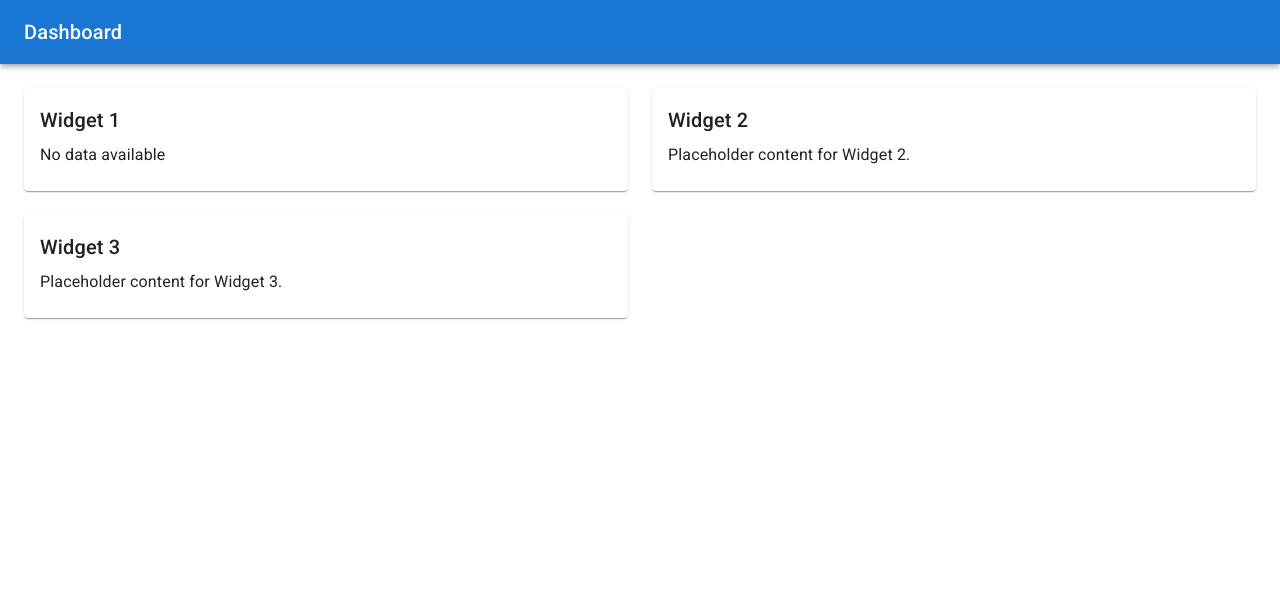
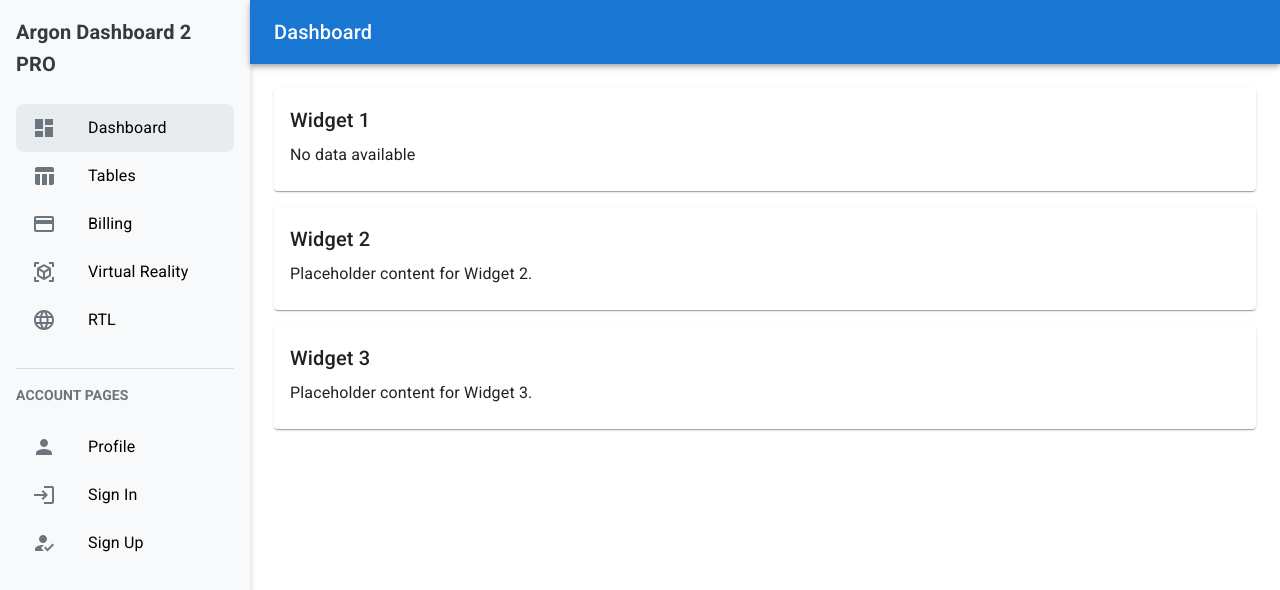
Before and after one commit to amhoba2014/e-commerce-order-tracking-and-performance-dashboard, a Next.js app in the folder frontend/assets/: page / in a window 1280 px wide. Shown: the top 590 px of the page. Built offline with nearby package versions, Linux system fonts and the light colour scheme; what @hey-api/client-fetch would draw is missing.

Commit message:
added sidebar

```diff
--- a/frontend/assets/components/dashboard.tsx
+++ b/frontend/assets/components/dashboard.tsx
@@ -1,40 +1,39 @@
-import React, { useState, useEffect } from 'react';
-import { AppBar, Toolbar, Typography, Grid, Card, CardContent, Button, CircularProgress } from '@mui/material';
+import React, { useState } from 'react';
+import { AppBar, Toolbar, Typography, Card, CardContent } from '@mui/material';
+import Sidebar from './sidebar'
 
 export default function Dashboard() {
-  const [data, setData] = useState(null)
-  const [loading, setLoading] = useState(false)
-  const [error, setError] = useState(null)
+  const [data, setData] = useState(null);
 
   return (
-    <div className="flex min-h-screen flex-col">
+    <div style={{ display: 'flex', minHeight: '100vh' }}>
+      <Sidebar></Sidebar>
+
+      {/* Main Content */}
+      <div style={{ flexGrow: 1 }}>
         <AppBar position="static">
           <Toolbar>
-          <Typography variant="h6" component="div" sx={{ flexGrow: 1 }}>
+            <Typography variant="h6" component="div" style={{ flexGrow: 1 }}>
               Dashboard
             </Typography>
           </Toolbar>
         </AppBar>
-      <main className="p-6">
-        <Grid container spacing={3}>
-          <Grid item xs={12} md={6}>
-            <Card>
+
+        <div style={{ padding: '24px' }}>
+          <Card style={{ marginBottom: '16px' }}>
             <CardContent>
               <Typography variant="h6" gutterBottom>
                 Widget 1
               </Typography>
-                {loading ? (
-                  <CircularProgress />
-                ) : error ? (
-                  <Typography color="error">{error}</Typography>
+              {data ? (
+                <Typography>{JSON.stringify(data, null, 2)}</Typography>
               ) : (
-                  <Typography>{data ? JSON.stringify(data) : 'No data available'}</Typography>
+                <Typography>No data available</Typography>
               )}
             </CardContent>
           </Card>
-          </Grid>
-          <Grid item xs={12} md={6}>
-            <Card>
+
+          <Card style={{ marginBottom: '16px' }}>
             <CardContent>
               <Typography variant="h6" gutterBottom>
                 Widget 2
@@ -42,8 +41,7 @@ export default function Dashboard() {
               <Typography>Placeholder content for Widget 2.</Typography>
             </CardContent>
           </Card>
-          </Grid>
-          <Grid item xs={12} md={6}>
+
           <Card>
             <CardContent>
               <Typography variant="h6" gutterBottom>
@@ -52,9 +50,8 @@ export default function Dashboard() {
               <Typography>Placeholder content for Widget 3.</Typography>
             </CardContent>
           </Card>
-          </Grid>
-        </Grid>
-      </main>
         </div>
-  )
+      </div>
+    </div>
+  );
 }
--- /dev/null
+++ b/frontend/assets/components/sidebar.tsx
@@ -0,0 +1,85 @@
+import React from 'react'
+import { Typography, List, ListItem, ListItemIcon, ListItemText, Divider } from '@mui/material'
+import DashboardIcon from '@mui/icons-material/Dashboard'
+import TableChartIcon from '@mui/icons-material/TableChart'
+import CreditCardIcon from '@mui/icons-material/CreditCard'
+import ViewInArIcon from '@mui/icons-material/ViewInAr'
+import LanguageIcon from '@mui/icons-material/Language'
+import PersonIcon from '@mui/icons-material/Person'
+import LoginIcon from '@mui/icons-material/Login'
+import HowToRegIcon from '@mui/icons-material/HowToReg'
+
+export default function Sidebar() {
+  return (
+    <div style={{
+      width: '250px',
+      height: '100vh',
+      backgroundColor: '#f8f9fa',
+      padding: '16px',
+      boxShadow: '2px 0 5px rgba(0, 0, 0, 0.1)'
+    }}>
+      <Typography variant="h6" style={{
+        marginBottom: '16px',
+        fontWeight: 'bold',
+        color: '#343a40'
+      }}>
+        Argon Dashboard 2 PRO
+      </Typography>
+
+      <List>
+        <ListItem component="div" style={{ borderRadius: '8px', backgroundColor: '#e9ecef' }}>
+          <ListItemIcon><DashboardIcon style={{ color: '#6c757d' }} /></ListItemIcon>
+          <ListItemText primary="Dashboard" />
+        </ListItem>
+
+        <ListItem component="div" style={{ borderRadius: '8px' }}>
+          <ListItemIcon><TableChartIcon style={{ color: '#6c757d' }} /></ListItemIcon>
+          <ListItemText primary="Tables" />
+        </ListItem>
+
+        <ListItem component="div" style={{ borderRadius: '8px' }}>
+          <ListItemIcon><CreditCardIcon style={{ color: '#6c757d' }} /></ListItemIcon>
+          <ListItemText primary="Billing" />
+        </ListItem>
+
+        <ListItem component="div" style={{ borderRadius: '8px' }}>
+          <ListItemIcon><ViewInArIcon style={{ color: '#6c757d' }} /></ListItemIcon>
+          <ListItemText primary="Virtual Reality" />
+        </ListItem>
+
+        <ListItem component="div" style={{ borderRadius: '8px' }}>
+          <ListItemIcon><LanguageIcon style={{ color: '#6c757d' }} /></ListItemIcon>
+          <ListItemText primary="RTL" />
+        </ListItem>
+      </List>
+
+      <Divider style={{ margin: '16px 0' }} />
+
+      <Typography variant="subtitle2" style={{
+        marginBottom: '8px',
+        fontWeight: 'bold',
+        color: '#6c757d',
+        textTransform: 'uppercase'
+      }}>
+        Account Pages
+      </Typography>
+
+      <List>
+        <ListItem component="div" style={{ borderRadius: '8px' }}>
+          <ListItemIcon><PersonIcon style={{ color: '#6c757d' }} /></ListItemIcon>
+          <ListItemText primary="Profile" />
+        </ListItem>
+
+        <ListItem component="div" style={{ borderRadius: '8px' }}>
+          <ListItemIcon><LoginIcon style={{ color: '#6c757d' }} /></ListItemIcon>
+          <ListItemText primary="Sign In" />
+        </ListItem>
+
+        <ListItem component="div" style={{ borderRadius: '8px' }}>
+          <ListItemIcon><HowToRegIcon style={{ color: '#6c757d' }} /></ListItemIcon>
+          <ListItemText primary="Sign Up" />
+        </ListItem>
+      </List>
+    </div>
+  )
+}
```
Lines whose indentation alone changed are shown as unchanged.
